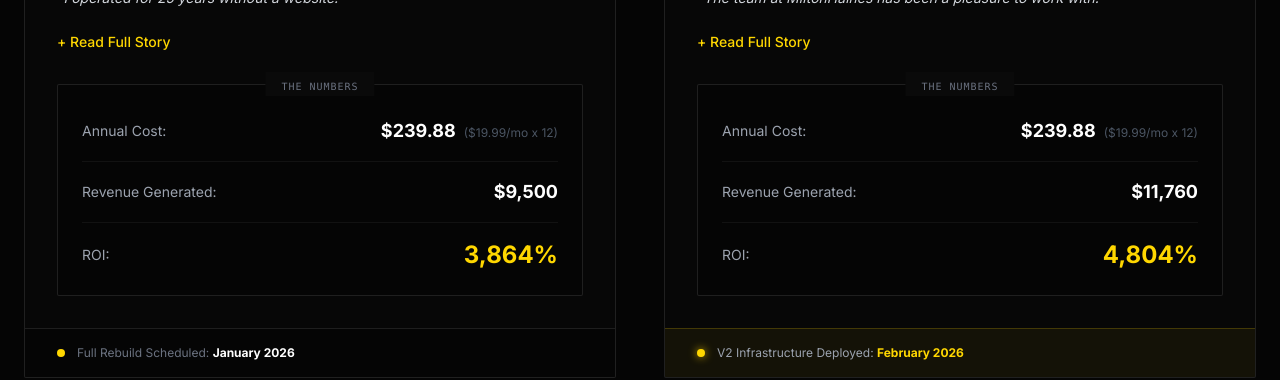
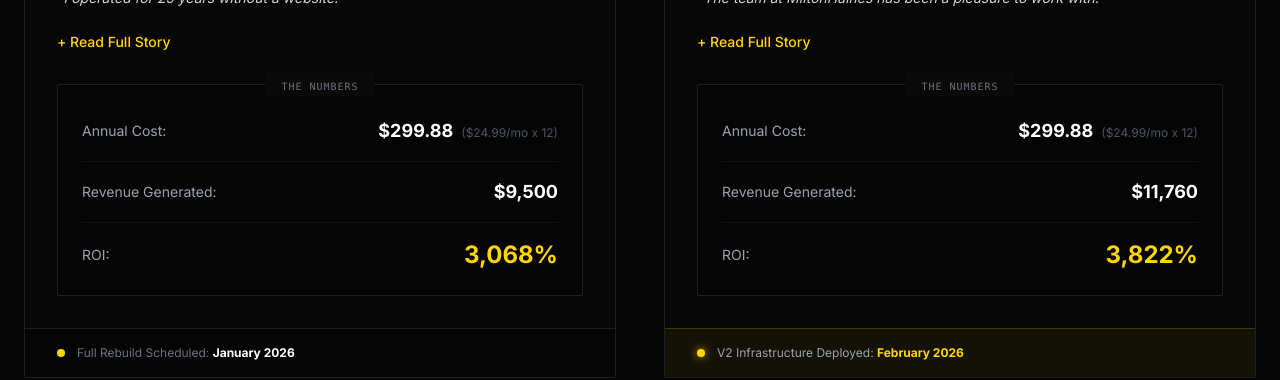
Before and after one commit to ed276/miltonhaines.com, a React (Vite) app: page / in a window 1280 px wide. Shown: the part 7720-8100 px from the top of the page. Built offline with nearby package versions, Linux system fonts and the light colour scheme.

Commit message:
Update pricing to .99/mo and recalculate ROI metrics

```diff
--- a/src/components/Portfolio.jsx
+++ b/src/components/Portfolio.jsx
@@ -18,11 +18,11 @@ const Portfolio = () => {
             category: "CONSTRUCTION & TRADES",
             image: "https://imagedelivery.net/m5BQ9NwISdGmaMKgfNT6sA/7e119676-cb9f-42d9-b6c3-5be8fec4ca00/public",
             quoteSnippet: '"I operated for 25 years without a website."',
-            fullQuote: '"I operated for 25 years without a website. We\'ve always made it a point to deliver for our clients, and as a result, have always received enough referral business to avoid outside marketing costs. After speaking with MiltonHaines, and hearing their offer to build our website for free, and only pay a low fee to maintain and manage it, I thought it couldn\'t hurt anything to give it a try. We don\'t pay for ads, and we still get a few leads a month from the site, and have booked three new jobs over the past year. For 240 bucks a year, it\'s a no-brainer. We couldn\'t be happier with the results."',
-            annualCost: "$239.88",
-            monthlyCost: "$19.99/mo",
+            fullQuote: '"I operated for 25 years without a website. We\'ve always made it a point to deliver for our clients, and as a result, have always received enough referral business to avoid outside marketing costs. After speaking with MiltonHaines, and hearing their offer to build our website for free, and only pay a low fee to maintain and manage it, I thought it couldn\'t hurt anything to give it a try. We don\'t pay for ads, and we still get a few leads a month from the site, and have booked three new jobs over the past year. For 300 bucks a year, it\'s a no-brainer. We couldn\'t be happier with the results."',
+            annualCost: "$299.88",
+            monthlyCost: "$24.99/mo",
             revenue: "$9,500",
-            roi: "3,864%",
+            roi: "3,068%",
             scheduledRebuild: "January 2026"
         },
         {
@@ -35,10 +35,10 @@ const Portfolio = () => {
             v2CompletedDate: "February 2026",
             quoteSnippet: '"The team at MiltonHaines has been a pleasure to work with."',
             fullQuote: '"The team at MiltonHaines has been a pleasure to work with. The website has yielded great results. We book 1 to 2 jobs a week, and it has become one of my best marketing tools. Not having to make a big upfront investment made it an easy choice for us. Alex went above and beyond for me - even helping me deal with Google business listing when they were giving me problems. They are a great company to work with, and we love having the website."',
-            annualCost: "$239.88",
-            monthlyCost: "$19.99/mo",
+            annualCost: "$299.88",
+            monthlyCost: "$24.99/mo",
             revenue: "$11,760",
-            roi: "4,804%",
+            roi: "3,822%",
             scheduledRebuild: "March 2026"
         },
         {
@@ -51,10 +51,10 @@ const Portfolio = () => {
             v2CompletedDate: "February 2026",
             quoteSnippet: '"I\'ve been working with MH for almost two years now, and it has been a happy experience."',
             fullQuote: '"I\'ve been working with MH for almost two years now, and it has been a happy experience. I have signed 10 new students, who meet me weekly to learn Japanese. I enjoy my website and am very excited to see my new one next year."',
-            annualCost: "$239.88",
-            monthlyCost: "$19.99/mo",
+            annualCost: "$299.88",
+            monthlyCost: "$24.99/mo",
             revenue: "$33,800",
-            roi: "13,992%",
+            roi: "11,171%",
             scheduledRebuild: "May 2026"
         },
         {
@@ -64,11 +64,11 @@ const Portfolio = () => {
             image: "https://imagedelivery.net/m5BQ9NwISdGmaMKgfNT6sA/2ae2f759-535f-46ae-d94f-11e292761200/public",
             quoteSnippet: '"I can\'t say enough good things about my relationship with MiltonHaines."',
             fullQuote: '"I can\'t say enough good things about my relationship with MiltonHaines. They took a back seat, and let me have the website created exactly as I wanted it. I had to close my business for a few months due to a family emergency, and they immediately offered to pause my payments while I was closed. Who does that? I love my website, and have booked over 50 clients in the last year. It has been a blessing, and has been so helpful to my business."',
-            annualCost: "$239.88",
-            monthlyCost: "$19.99/mo",
+            annualCost: "$299.88",
+            monthlyCost: "$24.99/mo",
             revenue: "$9,880",
             revenueContext: "(52 clients)",
-            roi: "4,019%",
+            roi: "3,195%",
             scheduledRebuild: "June 2026"
         }
     ];
--- a/src/components/PricingEngine.jsx
+++ b/src/components/PricingEngine.jsx
@@ -72,7 +72,7 @@ const PricingEngine = () => {
                             <h3 className="text-gray-400 text-sm uppercase tracking-widest mb-2">Monthly Maintenance</h3>
                             <div className="flex items-center justify-center space-x-1 mb-2 h-16">
                                 <span className="text-4xl font-heading font-bold text-white transition-all duration-300">
-                                    {isMember ? '$19.99' : '$79.99'}
+                                    {isMember ? '$24.99' : '$79.99'}
                                 </span>
                                 <span className="text-sm text-gray-500 self-end mb-2">/mo</span>
                             </div>
```
